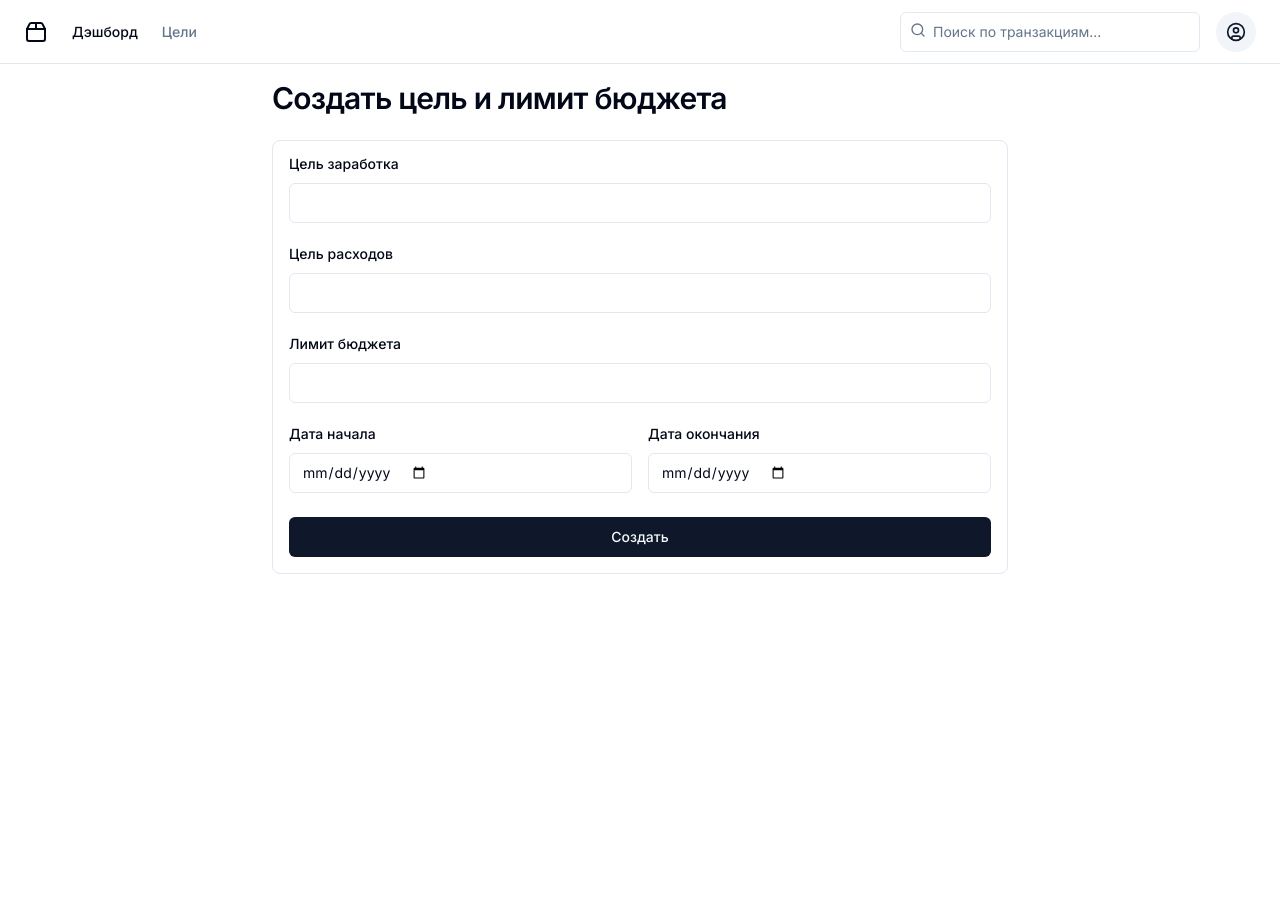
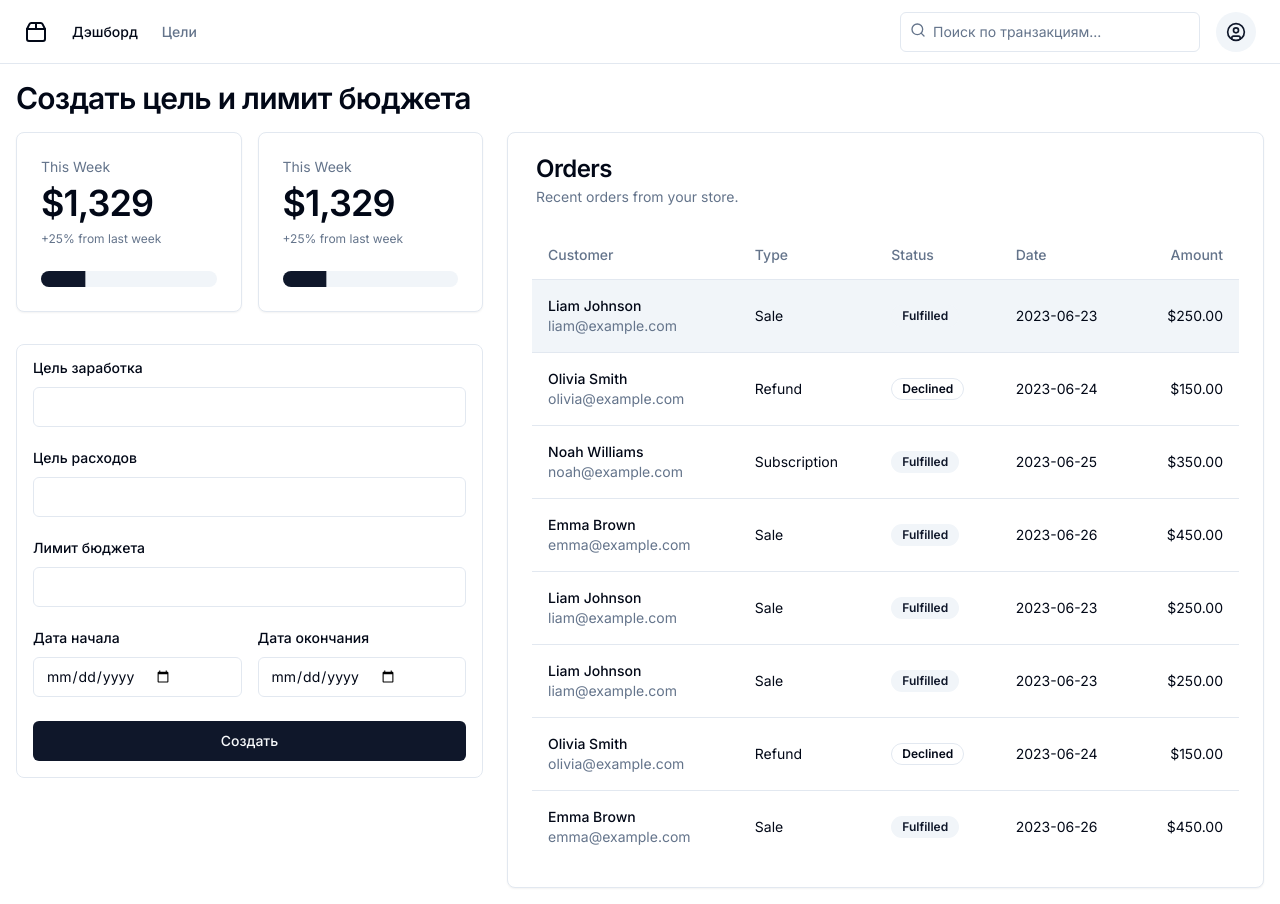
Before and after one commit to labinochka/IT_One-CAREER-HACKATHON, a Next.js app in the folder frontend/: page /goals in a window 1280 px wide. Before the commit the page ends 800 px from the top, so only its background shows below. Built offline with nearby package versions, Linux system fonts and the light colour scheme.

Commit message:
feat: goals

```diff
--- a/frontend/app/goals/page.tsx
+++ b/frontend/app/goals/page.tsx
@@ -1,4 +1,22 @@
 "use client";
+
+import { Badge } from "@/components/ui/badge";
+import {
+  Card,
+  CardContent,
+  CardDescription,
+  CardFooter,
+  CardHeader,
+  CardTitle,
+} from "@/components/ui/card";
+import {
+  Table,
+  TableBody,
+  TableCell,
+  TableHead,
+  TableHeader,
+  TableRow,
+} from "@/components/ui/table";
 
 import { Input } from "@/components/ui/input";
 import { Label } from "@/components/ui/label";
@@ -6,6 +24,7 @@ import { Header } from "../page";
 import { Button } from "@/components/ui/button";
 import { api } from "@/shared/api";
 import { useState } from "react";
+import { Progress } from "@/components/ui/progress";
 
 export default function Component() {
   const [goal, setGoal] = useState<number>(0);
@@ -30,15 +49,48 @@ export default function Component() {
   return (
     <div>
       <Header />
-      <main className="max-w-screen-md mx-auto w-full p-4">
+      <main className="mx-auto w-full p-4 ">
+        <h2 className="scroll-m-20 text-3xl font-semibold tracking-tight first:mt-0 mb-4">
+          Создать цель и лимит бюджета
+        </h2>
+
+        <div className="grid gap-6 grid-flow-col w-full">
           <div className="relative hidden flex-col items-start gap-8 md:flex">
+            <div className="flex w-full gap-4">
+              <Card className="w-1/2">
+                <CardHeader className="pb-2">
+                  <CardDescription>This Week</CardDescription>
+                  <CardTitle className="text-4xl">$1,329</CardTitle>
+                </CardHeader>
+                <CardContent>
+                  <div className="text-xs text-muted-foreground">
+                    +25% from last week
+                  </div>
+                </CardContent>
+                <CardFooter>
+                  <Progress value={25} aria-label="25% increase" />
+                </CardFooter>
+              </Card>
+              <Card className="w-1/2">
+                <CardHeader className="pb-2">
+                  <CardDescription>This Week</CardDescription>
+                  <CardTitle className="text-4xl">$1,329</CardTitle>
+                </CardHeader>
+                <CardContent>
+                  <div className="text-xs text-muted-foreground">
+                    +25% from last week
+                  </div>
+                </CardContent>
+                <CardFooter>
+                  <Progress value={25} aria-label="25% increase" />
+                </CardFooter>
+              </Card>
+            </div>
+
             <form
               onSubmit={handleSubmit}
               className="grid w-full items-start gap-6"
             >
-            <h2 className="scroll-m-20 text-3xl font-semibold tracking-tight first:mt-0">
-              Создать цель и лимит бюджета
-            </h2>
               <fieldset className="grid gap-6 rounded-lg border p-4">
                 <div className="grid gap-3">
                   <Label htmlFor="goal">Цель заработка</Label>
@@ -78,7 +130,165 @@ export default function Component() {
               </fieldset>
             </form>
           </div>
+          <List />
+        </div>
       </main>
     </div>
   );
 }
+
+export function List() {
+  return (
+    <Card>
+      <CardHeader className="px-7">
+        <CardTitle>Orders</CardTitle>
+        <CardDescription>Recent orders from your store.</CardDescription>
+      </CardHeader>
+      <CardContent>
+        <Table>
+          <TableHeader>
+            <TableRow>
+              <TableHead>Customer</TableHead>
+              <TableHead className="hidden sm:table-cell">Type</TableHead>
+              <TableHead className="hidden sm:table-cell">Status</TableHead>
+              <TableHead className="hidden md:table-cell">Date</TableHead>
+              <TableHead className="text-right">Amount</TableHead>
+            </TableRow>
+          </TableHeader>
+          <TableBody>
+            <TableRow className="bg-accent">
+              <TableCell>
+                <div className="font-medium">Liam Johnson</div>
+                <div className="hidden text-sm text-muted-foreground md:inline">
+                  liam@example.com
+                </div>
+              </TableCell>
+              <TableCell className="hidden sm:table-cell">Sale</TableCell>
+              <TableCell className="hidden sm:table-cell">
+                <Badge className="text-xs" variant="secondary">
+                  Fulfilled
+                </Badge>
+              </TableCell>
+              <TableCell className="hidden md:table-cell">2023-06-23</TableCell>
+              <TableCell className="text-right">$250.00</TableCell>
+            </TableRow>
+            <TableRow>
+              <TableCell>
+                <div className="font-medium">Olivia Smith</div>
+                <div className="hidden text-sm text-muted-foreground md:inline">
+                  olivia@example.com
+                </div>
+              </TableCell>
+              <TableCell className="hidden sm:table-cell">Refund</TableCell>
+              <TableCell className="hidden sm:table-cell">
+                <Badge className="text-xs" variant="outline">
+                  Declined
+                </Badge>
+              </TableCell>
+              <TableCell className="hidden md:table-cell">2023-06-24</TableCell>
+              <TableCell className="text-right">$150.00</TableCell>
+            </TableRow>
+            <TableRow>
+              <TableCell>
+                <div className="font-medium">Noah Williams</div>
+                <div className="hidden text-sm text-muted-foreground md:inline">
+                  noah@example.com
+                </div>
+              </TableCell>
+              <TableCell className="hidden sm:table-cell">
+                Subscription
+              </TableCell>
+              <TableCell className="hidden sm:table-cell">
+                <Badge className="text-xs" variant="secondary">
+                  Fulfilled
+                </Badge>
+              </TableCell>
+              <TableCell className="hidden md:table-cell">2023-06-25</TableCell>
+              <TableCell className="text-right">$350.00</TableCell>
+            </TableRow>
+            <TableRow>
+              <TableCell>
+                <div className="font-medium">Emma Brown</div>
+                <div className="hidden text-sm text-muted-foreground md:inline">
+                  emma@example.com
+                </div>
+              </TableCell>
+              <TableCell className="hidden sm:table-cell">Sale</TableCell>
+              <TableCell className="hidden sm:table-cell">
+                <Badge className="text-xs" variant="secondary">
+                  Fulfilled
+                </Badge>
+              </TableCell>
+              <TableCell className="hidden md:table-cell">2023-06-26</TableCell>
+              <TableCell className="text-right">$450.00</TableCell>
+            </TableRow>
+            <TableRow>
+              <TableCell>
+                <div className="font-medium">Liam Johnson</div>
+                <div className="hidden text-sm text-muted-foreground md:inline">
+                  liam@example.com
+                </div>
+              </TableCell>
+              <TableCell className="hidden sm:table-cell">Sale</TableCell>
+              <TableCell className="hidden sm:table-cell">
+                <Badge className="text-xs" variant="secondary">
+                  Fulfilled
+                </Badge>
+              </TableCell>
+              <TableCell className="hidden md:table-cell">2023-06-23</TableCell>
+              <TableCell className="text-right">$250.00</TableCell>
+            </TableRow>
+            <TableRow>
+              <TableCell>
+                <div className="font-medium">Liam Johnson</div>
+                <div className="hidden text-sm text-muted-foreground md:inline">
+                  liam@example.com
+                </div>
+              </TableCell>
+              <TableCell className="hidden sm:table-cell">Sale</TableCell>
+              <TableCell className="hidden sm:table-cell">
+                <Badge className="text-xs" variant="secondary">
+                  Fulfilled
+                </Badge>
+              </TableCell>
+              <TableCell className="hidden md:table-cell">2023-06-23</TableCell>
+              <TableCell className="text-right">$250.00</TableCell>
+            </TableRow>
+            <TableRow>
+              <TableCell>
+                <div className="font-medium">Olivia Smith</div>
+                <div className="hidden text-sm text-muted-foreground md:inline">
+                  olivia@example.com
+                </div>
+              </TableCell>
+              <TableCell className="hidden sm:table-cell">Refund</TableCell>
+              <TableCell className="hidden sm:table-cell">
+                <Badge className="text-xs" variant="outline">
+                  Declined
+                </Badge>
+              </TableCell>
+              <TableCell className="hidden md:table-cell">2023-06-24</TableCell>
+              <TableCell className="text-right">$150.00</TableCell>
+            </TableRow>
+            <TableRow>
+              <TableCell>
+                <div className="font-medium">Emma Brown</div>
+                <div className="hidden text-sm text-muted-foreground md:inline">
+                  emma@example.com
+                </div>
+              </TableCell>
+              <TableCell className="hidden sm:table-cell">Sale</TableCell>
+              <TableCell className="hidden sm:table-cell">
+                <Badge className="text-xs" variant="secondary">
+                  Fulfilled
+                </Badge>
+              </TableCell>
+              <TableCell className="hidden md:table-cell">2023-06-26</TableCell>
+              <TableCell className="text-right">$450.00</TableCell>
+            </TableRow>
+          </TableBody>
+        </Table>
+      </CardContent>
+    </Card>
+  );
+}
```
Lines whose indentation alone changed are shown as unchanged.
